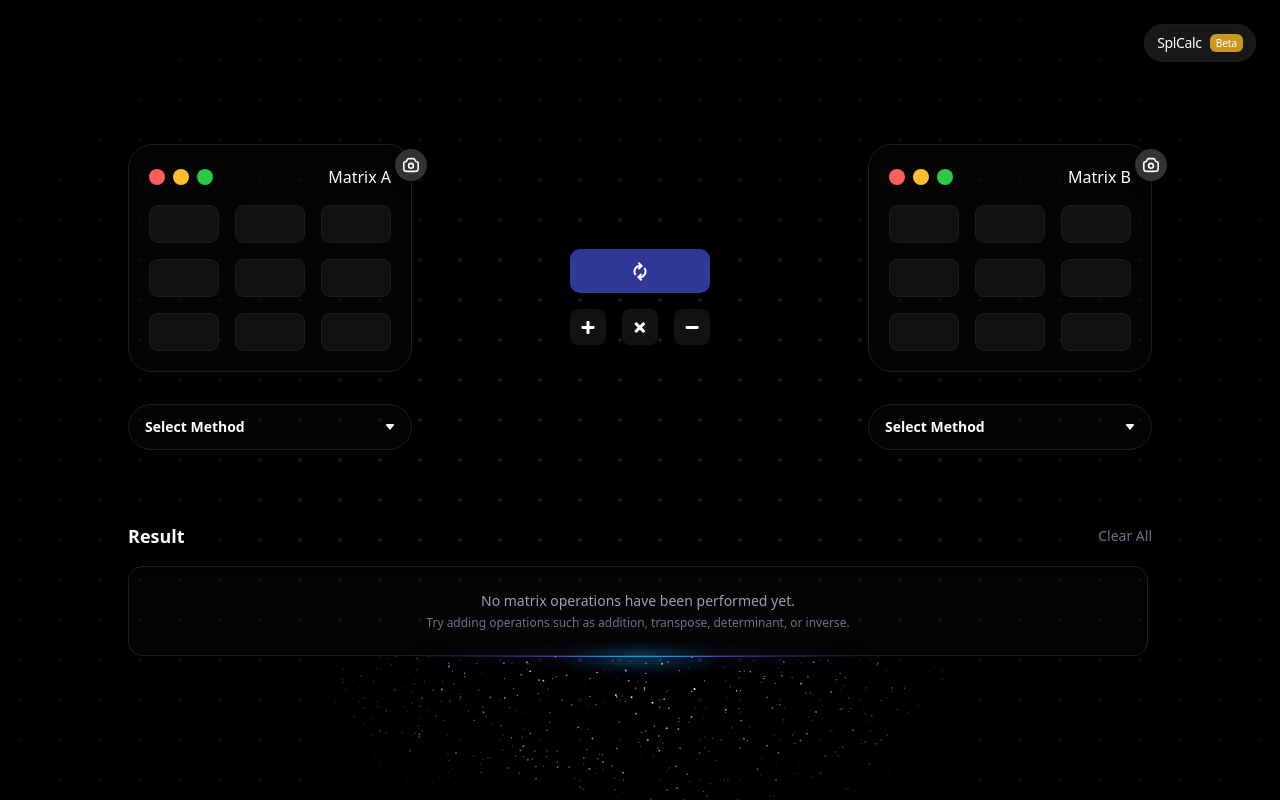
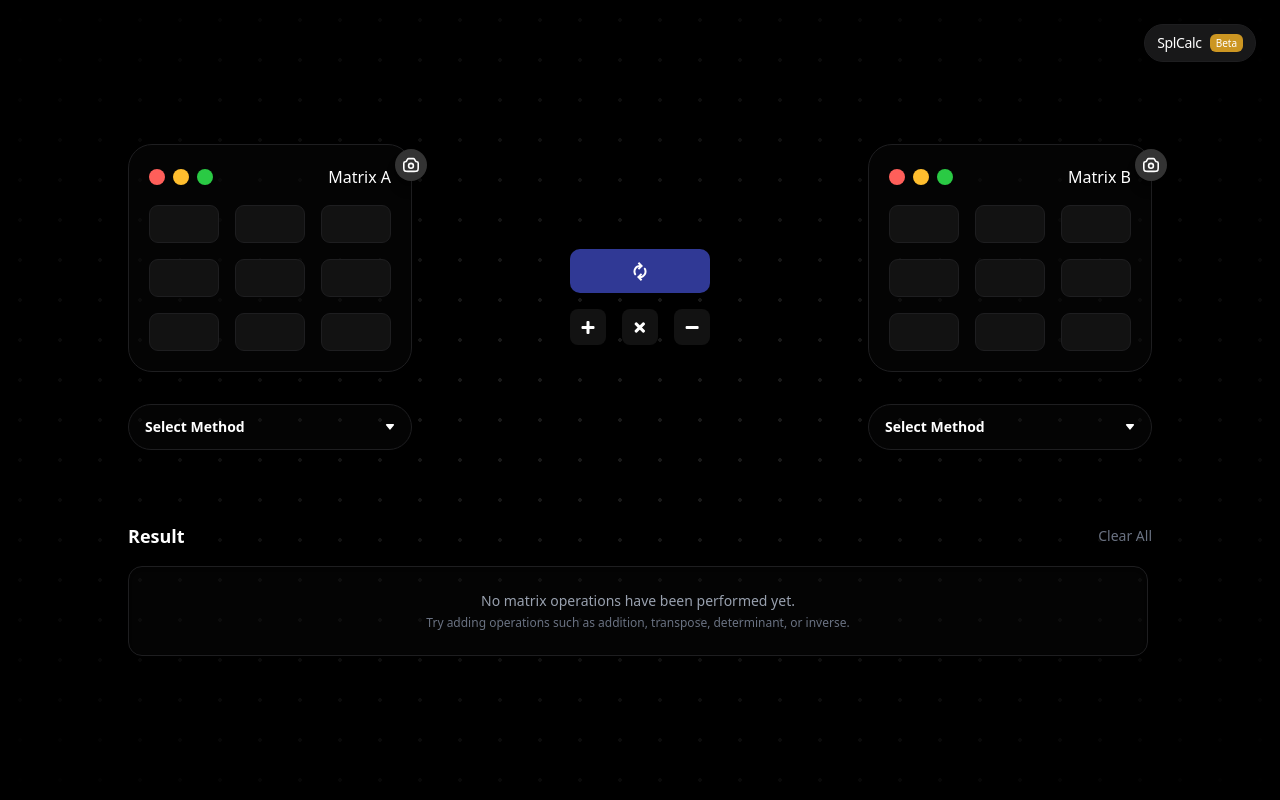
Before and after one commit to iniiferdi/caltriks, a Next.js app: page / in a window 1280 px wide. Built offline with nearby package versions, Linux system fonts and the light colour scheme.

Commit message:
feat: remove gradient and sparkles components from Home page for cleaner design

```diff
--- a/src/app/page.js
+++ b/src/app/page.js
@@ -116,32 +116,6 @@ export default function Home() {
               </div>
             </FadeInSection>
 
-            <div className="w-[40rem] h-40 relative mx-auto">
-              {/* Gradients */}
-              <div className="absolute inset-x-20 top-0 bg-gradient-to-r from-transparent via-indigo-500 to-transparent h-[2px] w-3/4 blur-sm" />
-              <div className="absolute inset-x-20 top-0 bg-gradient-to-r from-transparent via-indigo-500 to-transparent h-px w-3/4" />
-              <div className="absolute inset-x-60 top-0 bg-gradient-to-r from-transparent via-sky-500 to-transparent h-[5px] w-1/4 blur-sm" />
-              <div className="absolute inset-x-60 top-0 bg-gradient-to-r from-transparent via-sky-500 to-transparent h-px w-1/4" />
-
-              {/* Core component */}
-              <SparklesCore
-                background="transparent"
-                minSize={0.4}
-                maxSize={1}
-                particleDensity={1200}
-                className="w-full h-full"
-                particleColor="#FFFFFF"
-              />
-
-              {/* Radial Gradient to prevent sharp edges */}
-              <div className="absolute inset-0 w-full h-full bg-black [mask-image:radial-gradient(350px_200px_at_top,transparent_20%,white)]"></div>
-            </div>
-
-
-            <div className="relative h-0">
-
-            </div>
-
             <motion.div
               initial={{ opacity: 0, y: -20, scale: 0.95 }}
               animate={{ opacity: 1, y: 0, scale: 1 }}
```
